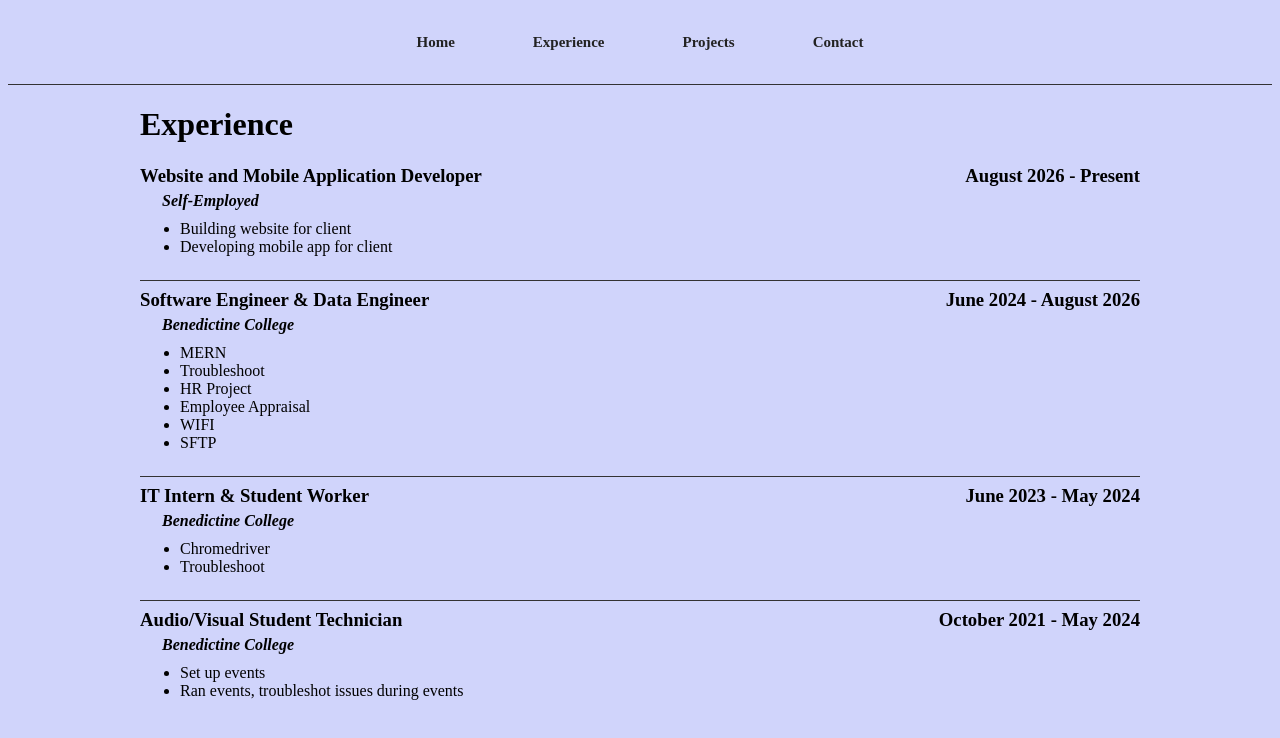
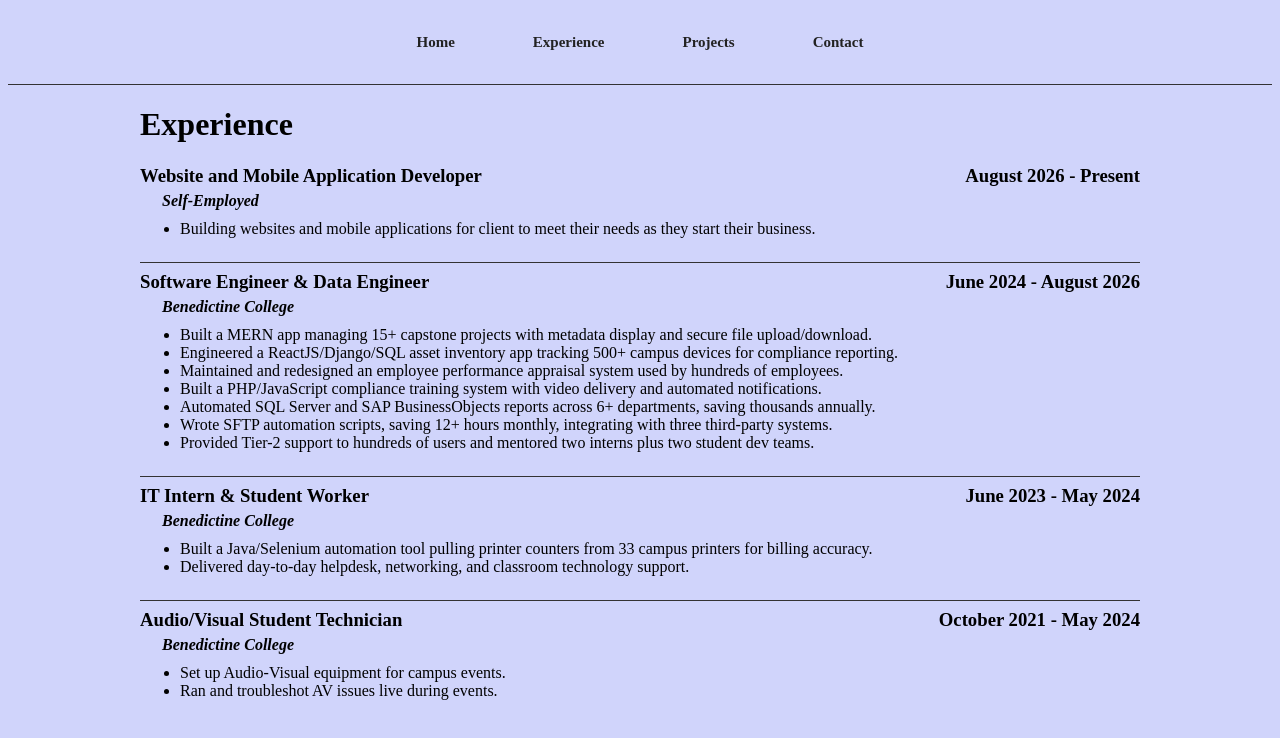
Before and after one commit to dgarstecki-dev/portfolio, a React (Vite) app in the folder portfolio-frontend/portfolio/: page /experience in a window 1280 px wide. Shown: the top 738 px of the page. Built offline with nearby package versions, Linux system fonts and the light colour scheme.

Commit message:
Updated Experience Page

```diff
--- a/portfolio-frontend/portfolio/src/pages/Experience.tsx
+++ b/portfolio-frontend/portfolio/src/pages/Experience.tsx
@@ -9,36 +9,36 @@ export default function Experience() {
                 <ExperienceHeader title="Website and Mobile Application Developer" organization="Self-Employed" dates="August 2026 - Present" />
                 <div style={{display: "flex", flexDirection: "column", margin: 0}}>
                     <ul>
-                        <li>Building website for client</li>
-                        <li>Developing mobile app for client</li>
+                        <li>Building websites and mobile applications for client to meet their needs as they start their business.</li>
                     </ul>
                 </div>
                 <hr />
                 <ExperienceHeader title="Software Engineer & Data Engineer" organization="Benedictine College" dates="June 2024 - August 2026" />
                 <div style={{display: "flex", flexDirection: "column", margin: 0}}>
                     <ul>
-                        <li>MERN</li>
-                        <li>Troubleshoot</li>
-                        <li>HR Project</li>
-                        <li>Employee Appraisal</li>
-                        <li>WIFI</li>
-                        <li>SFTP</li>
+                        <li>Built a MERN app managing 15+ capstone projects with metadata display and secure file upload/download.</li>
+                        <li>Engineered a ReactJS/Django/SQL asset inventory app tracking 500+ campus devices for compliance reporting.</li>
+                        <li>Maintained and redesigned an employee performance appraisal system used by hundreds of employees.</li>
+                        <li>Built a PHP/JavaScript compliance training system with video delivery and automated notifications.</li>
+                        <li>Automated SQL Server and SAP BusinessObjects reports across 6+ departments, saving thousands annually.</li>
+                        <li>Wrote SFTP automation scripts, saving 12+ hours monthly, integrating with three third-party systems.</li>
+                        <li>Provided Tier-2 support to hundreds of users and mentored two interns plus two student dev teams.</li>
                     </ul>
                 </div>
                 <hr />
                 <ExperienceHeader title="IT Intern & Student Worker" organization="Benedictine College" dates="June 2023 - May 2024" />
                 <div style={{display: "flex", flexDirection: "column", margin: 0}}>
                    <ul>
-                        <li>Chromedriver</li>
-                        <li>Troubleshoot</li>
+                        <li>Built a Java/Selenium automation tool pulling printer counters from 33 campus printers for billing accuracy.</li>
+                        <li>Delivered day-to-day helpdesk, networking, and classroom technology support.</li>
                     </ul>
                 </div>
                 <hr />
                 <ExperienceHeader title="Audio/Visual Student Technician" organization="Benedictine College" dates="October 2021 - May 2024" />
                 <div style={{display: "flex", flexDirection: "column", margin: 0}}>
                    <ul>
-                        <li>Set up events</li>
-                        <li>Ran events, troubleshot issues during events</li>
+                        <li>Set up Audio-Visual equipment for campus events.</li>
+                        <li>Ran and troubleshot AV issues live during events.</li>
                     </ul>
                 </div>
             </Page>
```
